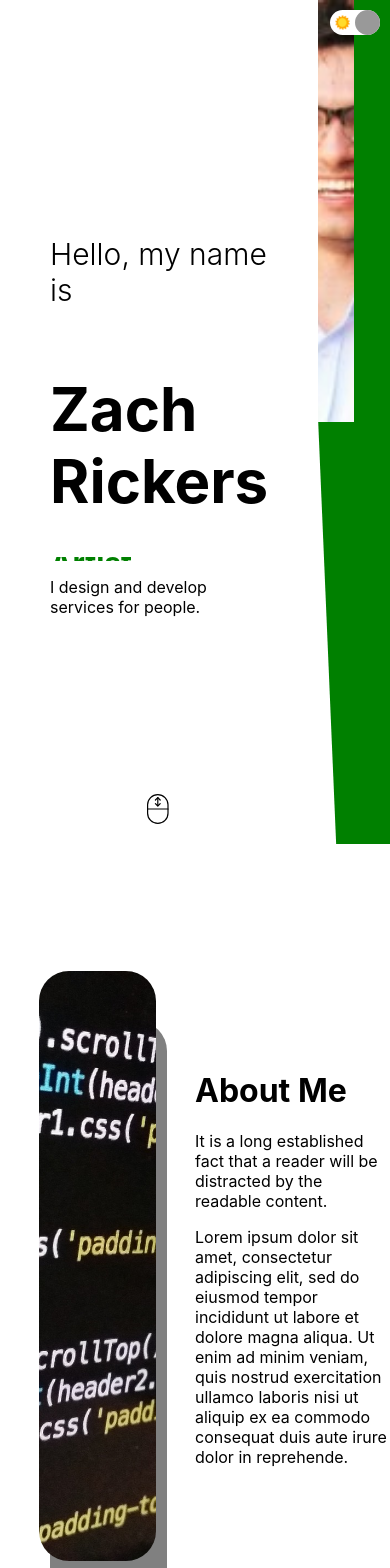
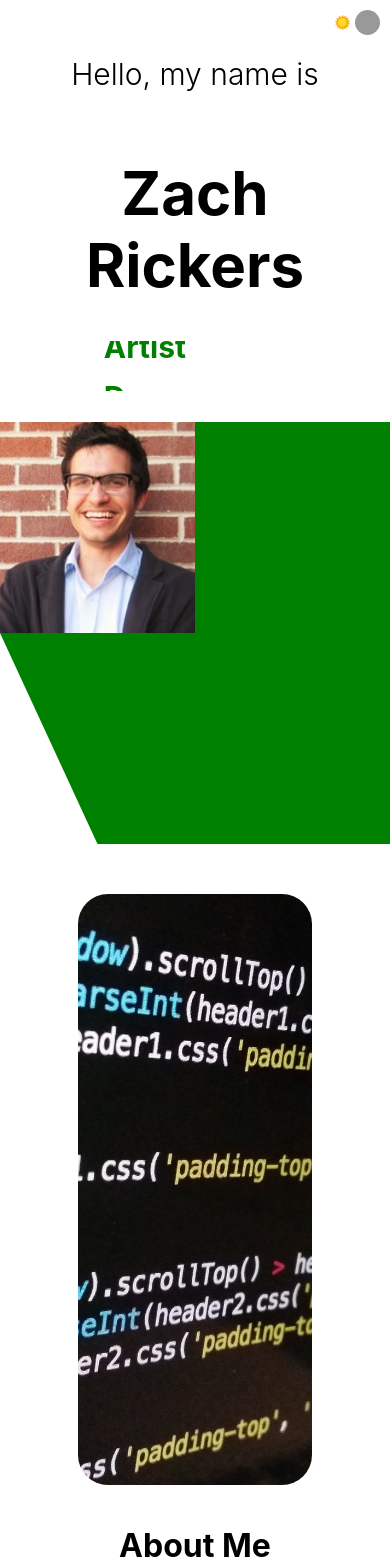
Before and after one commit to mzrickers/zach-portfolio, a React (Create React App) app: page / in a window 390 px wide. Shown: the top 1568 px of the page. Built offline with nearby package versions, Linux system fonts and the light colour scheme.

Commit message:
Added responsiveness for mobile phones

```diff
--- a/src/components/about/about.css
+++ b/src/components/about/about.css
@@ -36,3 +36,23 @@
   height: 100%;
   object-fit: cover;
 }
+
+@media screen and (max-width: 480px) {
+  .a {
+      flex-direction: column;
+      text-align: center;
+      margin-top: 50px;
+  }
+
+  .a-left {
+    width: 100%;
+  }
+
+  .a-card.bg {
+    display: none;
+  }
+
+  .a-right{
+    padding: 20px;
+  }
+}
--- a/src/components/intro.css
+++ b/src/components/intro.css
@@ -90,3 +90,21 @@
     top: 0;
     right: 0;
 }
+
+@media screen and (max-width: 480px) {
+    .i {
+        flex-direction: column;
+    }
+
+    .i-left-wrapper{
+        padding: 10px;
+        align-items: center;
+        text-align: center;
+        justify-content: center;
+        height: 100%;
+    }
+
+    .i-desc{
+        display: none;
+    }
+}
```
